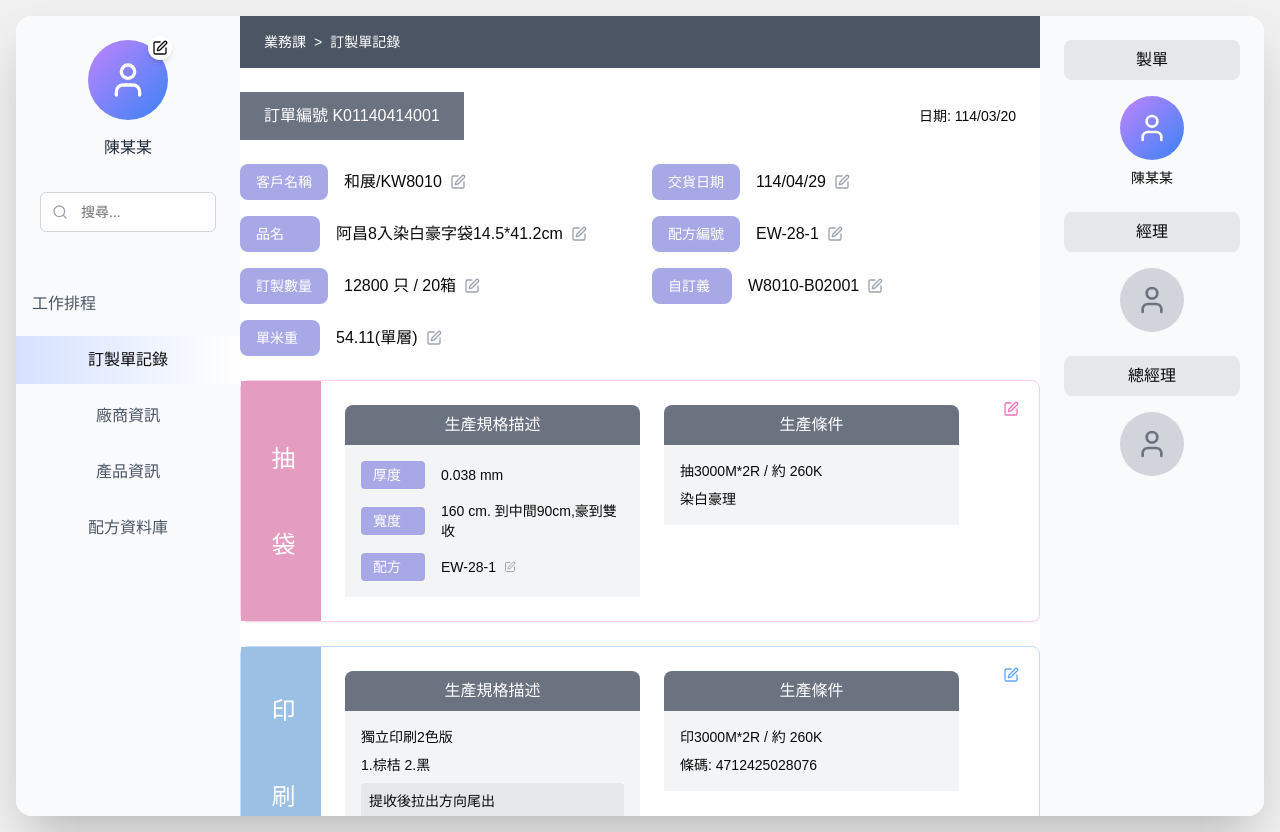
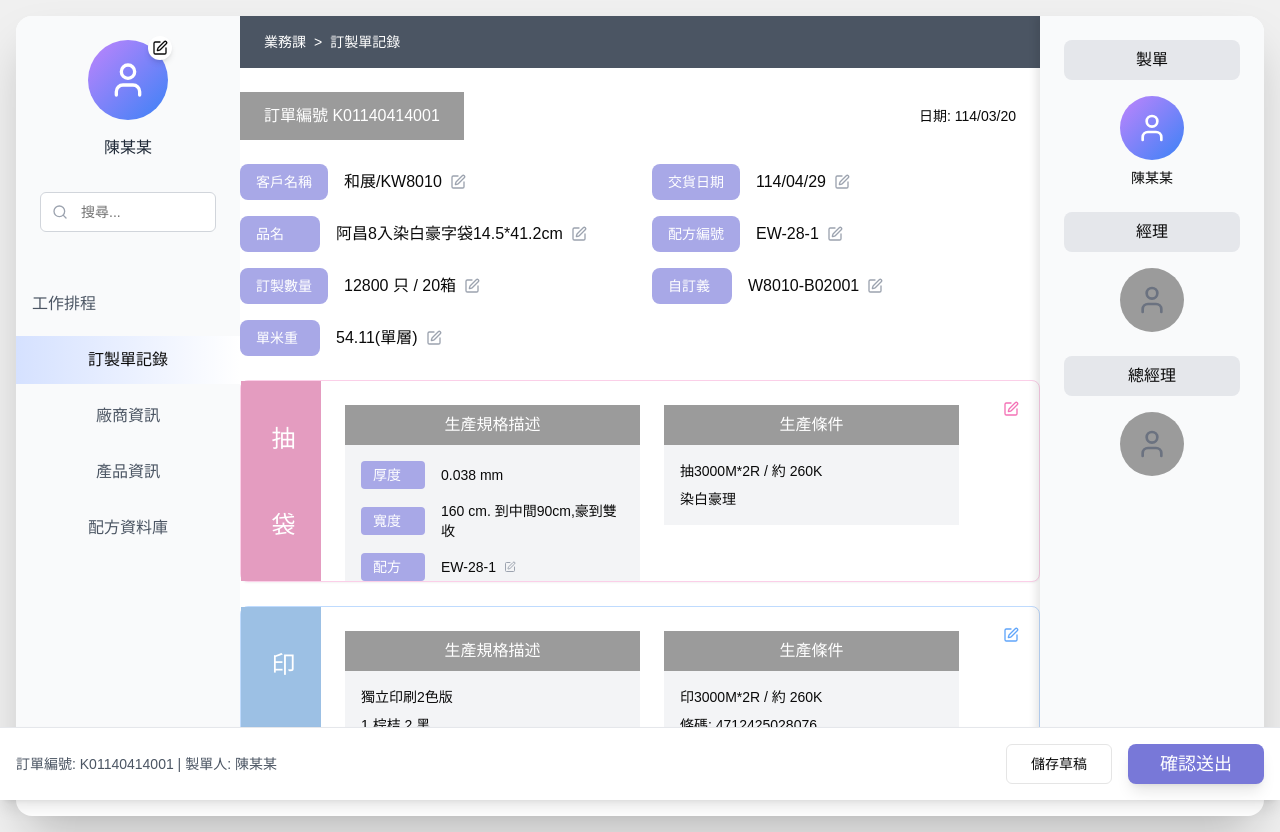
Before and after one commit to flowasitgoes/etPack-admin-new-latest, a Next.js app: page / in a window 1280 px wide. Built offline with nearby package versions, Linux system fonts and the light colour scheme.

Commit message:
footer comfirm design

```diff
--- a/app/page.tsx
+++ b/app/page.tsx
@@ -11,7 +11,7 @@ export default function ERPAdmin() {
   return (
     <div className="admin-container min-h-screen bg-gradient-to-br p-4">
       <div className="max-w-7xl mx-auto bg-white rounded-2xl shadow-2xl overflow-hidden">
-        <div className="flex h-screen">
+        <div className="flex h-screen pb-20">
           {/* Left Sidebar */}
           <div className="admin-left-sidebar bg-gray-50">
             <div className="user-and-search-section p-6">
@@ -71,7 +71,7 @@ export default function ERPAdmin() {
 
               {/* Order Header */}
               <div className="order-header-wrap">
-                <div className="bg-gray-500 text-white px-6 py-3 mb-6 flex justify-between items-center">
+                <div className="bg-theme-gray text-white px-6 py-3 mb-6 flex justify-between items-center">
                   <span className="font-medium">訂單編號 K01140414001</span>
                 </div>
 
@@ -147,7 +147,8 @@ export default function ERPAdmin() {
               {/* Production Specifications */}
               <div className="space-y-6">
                 {/* Bag Section */}
-                <Card className="border-pink-200">
+                <div className="production-specifications-wrap" tabIndex={0}>
+                  <Card className="production-specifications-item border-pink-200">
                     <CardContent className="p-0">
                       <div className="flex">
                         <div className="bg-bag-drawing text-white px-6 py-8 flex items-center justify-center text-2xl text-vertical min-w-20">
@@ -156,10 +157,10 @@ export default function ERPAdmin() {
                             <div>袋</div>
                           </div>
                         </div>
-                      <div className="flex-1 p-6">
+                        <div className="production-spec-scrollable-wrap flex-1 p-6">
                         <div className="grid grid-cols-2 gap-6">
                           <div>
-                            <div className="bg-gray-500 text-white px-4 py-2 rounded-t-lg text-center font-medium">
+                            <div className="bg-theme-gray text-white px-4 py-2 text-center font-medium">
                               生產規格描述
                             </div>
                             <div className="bg-gray-100 p-4 space-y-3">
@@ -181,7 +182,7 @@ export default function ERPAdmin() {
                             </div>
                           </div>
                           <div>
-                            <div className="bg-gray-500 text-white px-4 py-2 rounded-t-lg text-center font-medium">
+                            <div className="bg-theme-gray text-white px-4 py-2 text-center font-medium">
                               生產條件
                             </div>
                             <div className="bg-gray-100 p-4">
@@ -199,9 +200,11 @@ export default function ERPAdmin() {
                     </div>
                   </CardContent>
                 </Card>
+                </div>
 
                 {/* Printing Section */}
-                <Card className="border-blue-200">
+                <div className="production-specifications-wrap" tabIndex={0}>
+                  <Card className="production-specifications-item border-blue-200">
                     <CardContent className="p-0">
                       <div className="flex">
                         <div className="bg-bag-printing text-white px-6 py-8 flex items-center justify-center text-2xl text-vertical min-w-20">
@@ -210,10 +213,10 @@ export default function ERPAdmin() {
                             <div>刷</div>
                           </div>
                         </div>
-                      <div className="flex-1 p-6">
+                        <div className="production-spec-scrollable-wrap flex-1 p-6">
                         <div className="grid grid-cols-2 gap-6">
                           <div>
-                            <div className="bg-gray-500 text-white px-4 py-2 rounded-t-lg text-center font-medium">
+                            <div className="bg-theme-gray text-white px-4 py-2 text-center font-medium">
                               生產規格描述
                             </div>
                             <div className="bg-gray-100 p-4 space-y-3">
@@ -225,7 +228,7 @@ export default function ERPAdmin() {
                             </div>
                           </div>
                           <div>
-                            <div className="bg-gray-500 text-white px-4 py-2 rounded-t-lg text-center font-medium">
+                            <div className="bg-theme-gray text-white px-4 py-2 text-center font-medium">
                               生產條件
                             </div>
                             <div className="bg-gray-100 p-4">
@@ -243,9 +246,11 @@ export default function ERPAdmin() {
                     </div>
                   </CardContent>
                 </Card>
+                </div>
 
                 {/* Bag Cutting Section */}
-                <Card className="border-green-200">
+                <div className="production-specifications-wrap" tabIndex={0}>
+                  <Card className="production-specifications-item border-green-200">
                   <CardContent className="p-0">
                     <div className="flex">
                       <div className="bg-bag-cutting text-white px-6 py-8 flex items-center justify-center text-2xl text-vertical min-w-20">
@@ -254,10 +259,10 @@ export default function ERPAdmin() {
                           <div>袋</div>
                         </div>
                       </div>
-                      <div className="flex-1 p-6">
+                      <div className="production-spec-scrollable-wrap flex-1 p-6">
                         <div className="grid grid-cols-2 gap-6">
                           <div>
-                            <div className="bg-gray-500 text-white px-4 py-2 rounded-t-lg text-center font-medium">
+                            <div className="bg-theme-gray text-white px-4 py-2 text-center font-medium">
                               生產規格描述
                             </div>
                             <div className="bg-gray-100 p-4 space-y-3">
@@ -280,7 +285,7 @@ export default function ERPAdmin() {
                             </div>
                           </div>
                           <div>
-                            <div className="bg-gray-500 text-white px-4 py-2 rounded-t-lg text-center font-medium">
+                            <div className="bg-theme-gray text-white px-4 py-2 text-center font-medium">
                               生產條件
                             </div>
                             <div className="bg-gray-100 p-4">
@@ -300,10 +305,12 @@ export default function ERPAdmin() {
                   </CardContent>
                 </Card>
                 </div>
+
+              </div>
             </div>
 
             {/* Right Sidebar - Staff Info */}
-            <div className="admin-right-col-section w-64 bg-gray-50 p-6" style={{ position: "sticky", top: 0, height: "100vh", overflowY: "auto" }}>
+            <div className="admin-right-col-section w-64 bg-gray-50 p-6 shadow-[-4px_0_8px_rgba(0,0,0,0.1)]" style={{ position: "sticky", top: 0, height: "100vh", overflowY: "auto" }}>
               <div className="space-y-6">
                 {/* Order Creator */}
                 <div className="text-center">
@@ -317,7 +324,7 @@ export default function ERPAdmin() {
                 {/* Manager */}
                 <div className="text-center">
                   <div className="bg-gray-200 px-4 py-2 rounded-lg mb-4 font-medium">經理</div>
-                  <div className="w-16 h-16 rounded-full bg-gray-300 flex items-center justify-center mx-auto mb-2">
+                  <div className="w-16 h-16 rounded-full bg-theme-gray flex items-center justify-center mx-auto mb-2">
                     <User className="w-8 h-8 text-gray-500" />
                   </div>
                 </div>
@@ -325,10 +332,29 @@ export default function ERPAdmin() {
                 {/* General Manager */}
                 <div className="text-center">
                   <div className="bg-gray-200 px-4 py-2 rounded-lg mb-4 font-medium">總經理</div>
-                  <div className="w-16 h-16 rounded-full bg-gray-300 flex items-center justify-center mx-auto mb-2">
+                  <div className="w-16 h-16 rounded-full bg-theme-gray flex items-center justify-center mx-auto mb-2">
                     <User className="w-8 h-8 text-gray-500" />
                   </div>
                 </div>
+              </div>
+            </div>
+          </div>
+        </div>
+
+        {/* Footer with Submit Button */}
+        <div className="fixed bottom-0 left-0 right-0 bg-white border-t border-gray-200 shadow-lg z-50">
+          <div className="max-w-7xl mx-auto px-4 py-4">
+            <div className="flex justify-between items-center">
+              <div className="text-sm text-gray-600">
+                訂單編號: K01140414001 | 製單人: 陳某某
+              </div>
+              <div className="flex space-x-4">
+                <Button variant="outline" className="px-6 py-2">
+                  儲存草稿
+                </Button>
+                <Button className="bg-primary-dark hover:bg-gradient-to-r hover:from-purple-600 hover:to-blue-600 text-white px-8 py-2 text-lg font-medium rounded-lg shadow-lg hover:shadow-xl transition-all duration-300 transform hover:-translate-y-1">
+                  確認送出
+                </Button>
               </div>
             </div>
           </div>
--- a/styles/admin-colors.css
+++ b/styles/admin-colors.css
@@ -209,13 +209,7 @@
     background-color: #9ce4a8;
   }
 
-  .text-vertical {
-    writing-mode: vertical-rl;
-  }
 
-  .text-wrap-vertical {
-    display: flex;
-    flex-direction: row;
-    justify-content: space-between;
-    gap: 62px;
-  }
+.bg-theme-gray {
+    background: rgb(155 155 155);
+}
--- a/styles/admin.css
+++ b/styles/admin.css
@@ -18,3 +18,38 @@
   flex-direction: row;
   justify-content: space-between;
 }
+
+
+.text-vertical {
+  writing-mode: vertical-rl;
+}
+
+.text-wrap-vertical {
+  display: flex;
+  flex-direction: row;
+  justify-content: space-between;
+  gap: 62px;
+}
+
+.production-specifications-wrap {
+  cursor: pointer;
+  transition: all 0.2s ease;
+}
+
+.production-specifications-wrap:focus {
+  box-shadow: 0 0 0 6px rgba(181, 181, 181, 0.3), 0 4px 12px rgba(168, 168, 231, 0.2);
+}
+
+.production-specifications-item {
+
+}
+
+.production-spec-scrollable-wrap {
+  max-height: 200px;
+  overflow: hidden;
+  transition: overflow 0.2s ease;
+}
+
+.production-specifications-wrap:focus .production-spec-scrollable-wrap {
+  overflow: auto;
+}
```
Lines whose indentation alone changed are shown as unchanged.
